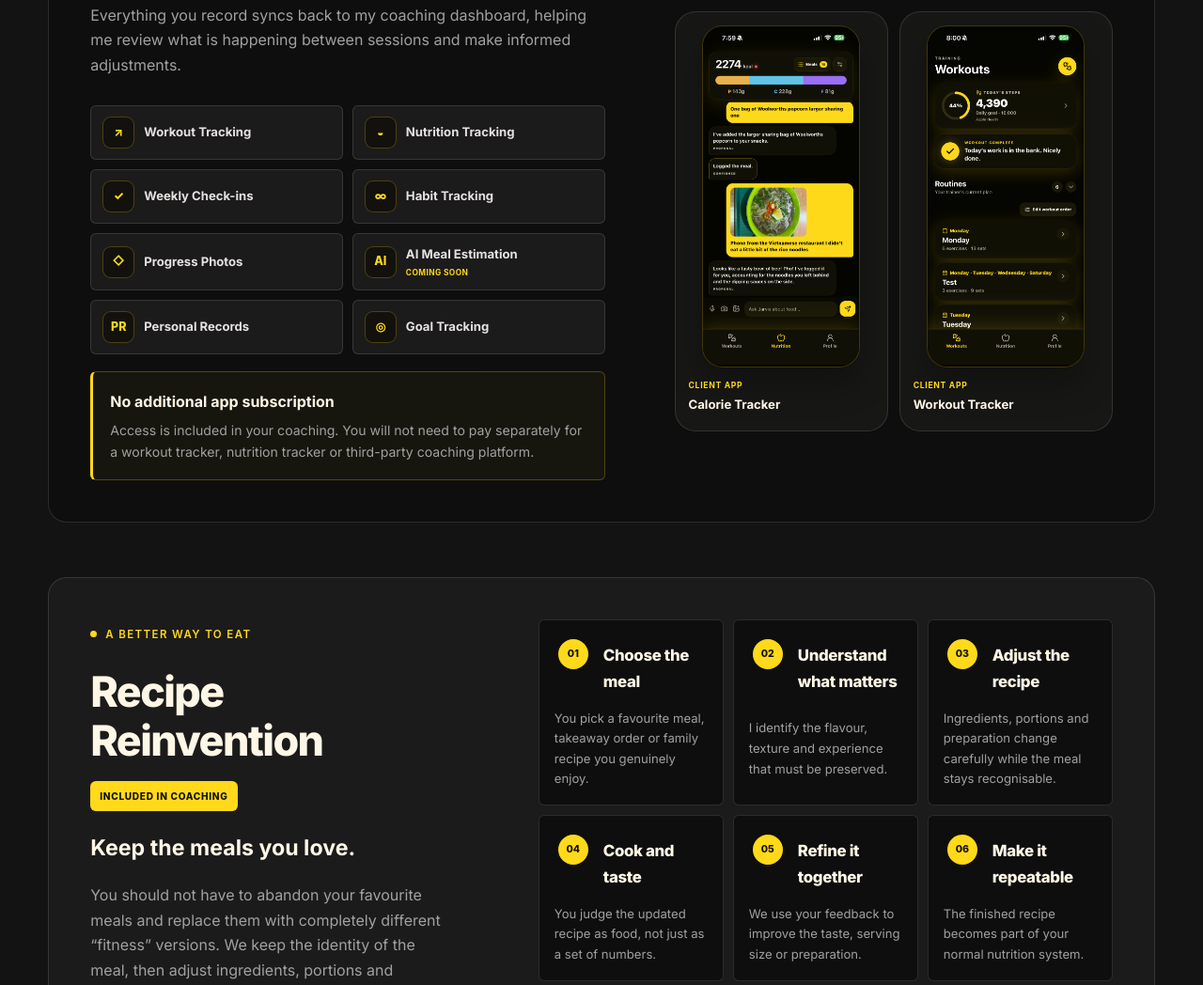
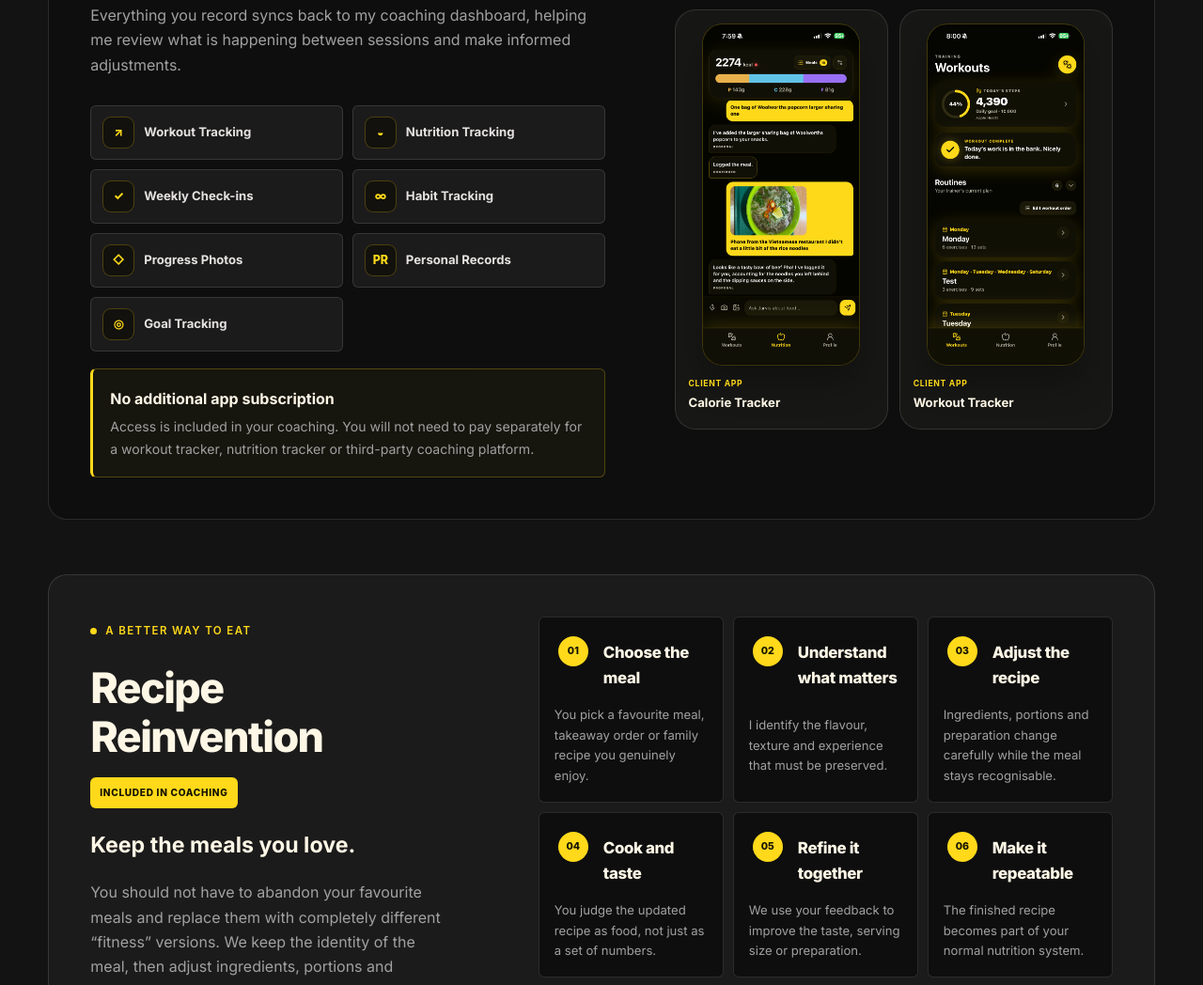
Before and after one commit to jaraad05/jaraad-ramsey-website, a website built with Vite: page index.html in a window 1280 px wide. Shown: the part 3668-4716 px from the top of the page at 94% size. Built offline with nearby package versions, Linux system fonts and the light colour scheme.

Commit message:
Remove AI meal estimation teaser

```diff
--- a/index.html
+++ b/index.html
@@ -539,10 +539,6 @@
                 <div role="listitem"><span aria-hidden="true">✓</span><strong>Weekly Check-ins</strong></div>
                 <div role="listitem"><span aria-hidden="true">∞</span><strong>Habit Tracking</strong></div>
                 <div role="listitem"><span aria-hidden="true">◇</span><strong>Progress Photos</strong></div>
-                <div class="pricing-app-feature-coming" role="listitem">
-                  <span aria-hidden="true">AI</span>
-                  <strong>AI Meal Estimation <small>Coming soon</small></strong>
-                </div>
                 <div role="listitem"><span aria-hidden="true">PR</span><strong>Personal Records</strong></div>
                 <div role="listitem"><span aria-hidden="true">◎</span><strong>Goal Tracking</strong></div>
               </div>
```
